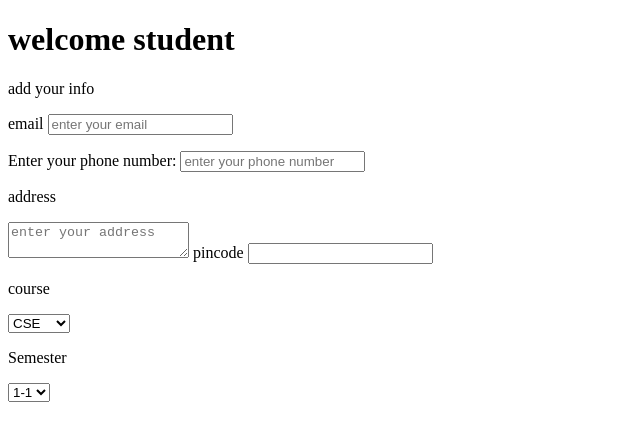
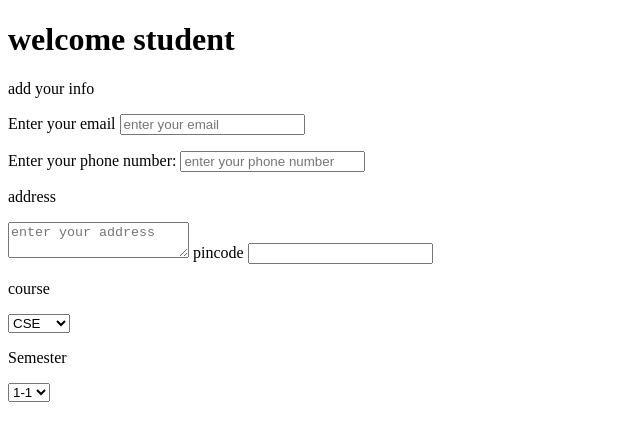
Before and after one commit to VamsiKrishna1711/DRKWebsite, a plain HTML site: page studentInfo.html in a window 1280 px wide. Shown: the whole page, without its empty margins (0-640 px from the left). Drawn offline with Linux system fonts and the light colour scheme.

Commit message:
modified email text element in studentInfo.html

```diff
--- a/studentInfo.html
+++ b/studentInfo.html
@@ -10,7 +10,7 @@
     <h1>welcome student</h1>
     <p>add your info</p>
     <form action="SUBMIT">
-        <label for="email">email</label>
+        <label for="email">Enter your email</label>
         <input id="email" placeholder="enter your email" type=email />
         <p></p>
         <label for="phone">Enter your phone number:</label>
```
